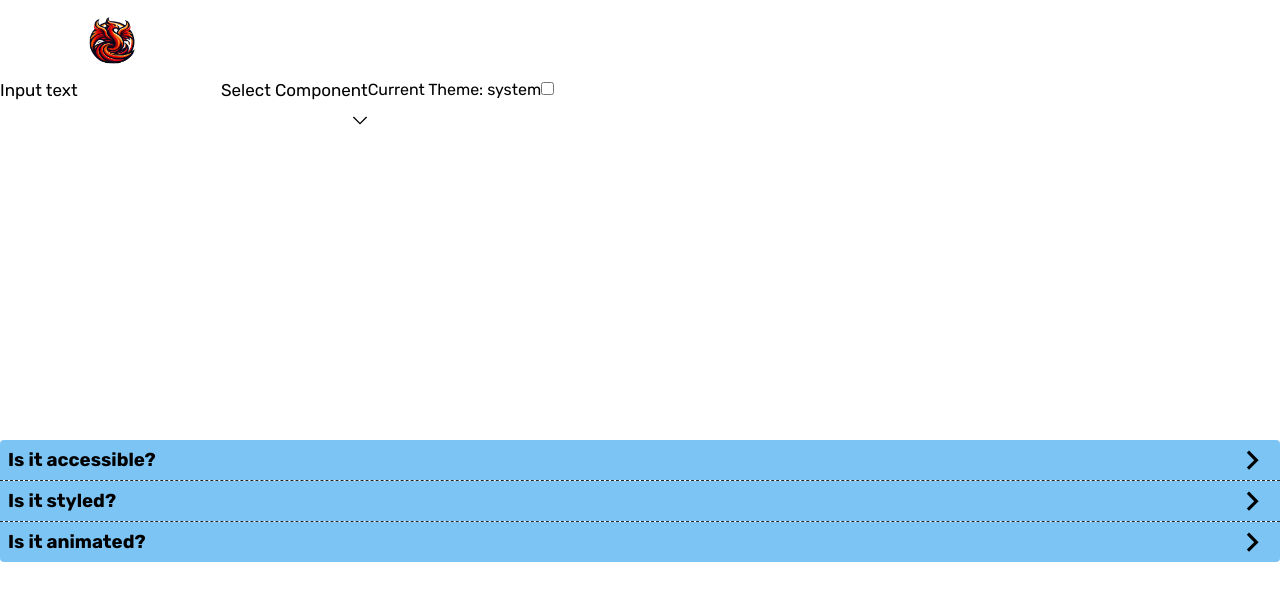
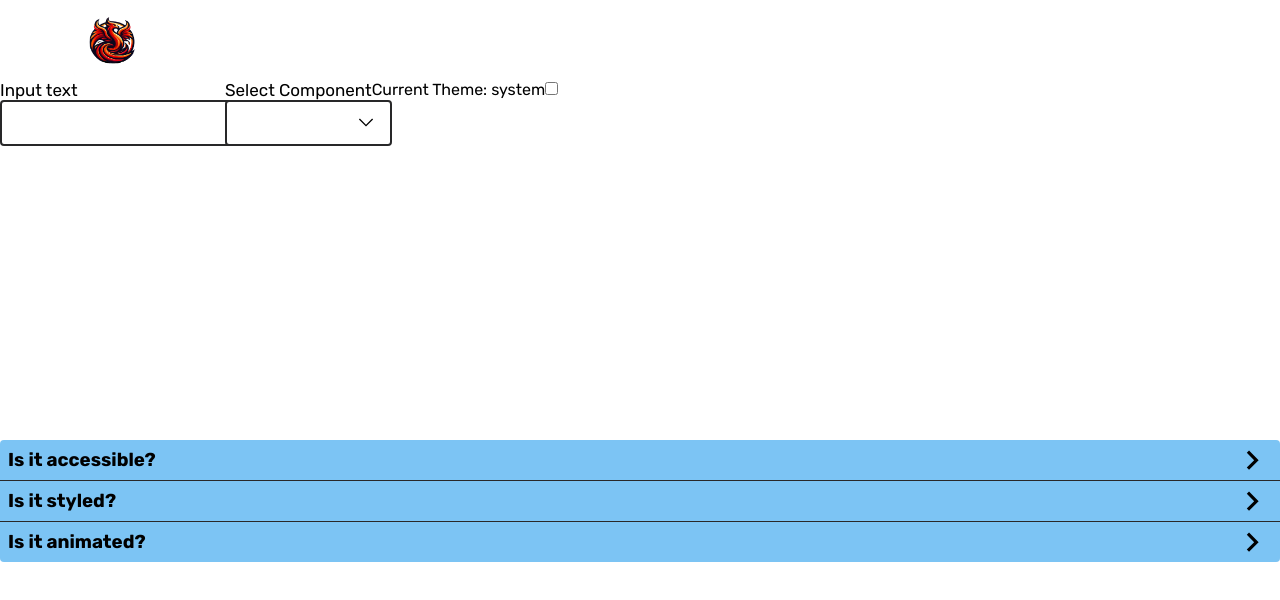
Before and after one commit to afc-afc0/myhtra-nextjs, a Next.js app: page /ui-components in a window 1280 px wide. Shown: the top 600 px of the page. Built offline with nearby package versions, Linux system fonts and the light colour scheme.

Commit message:
select updates

```diff
--- a/components/ui/Accordion/Accordion.module.css
+++ b/components/ui/Accordion/Accordion.module.css
@@ -7,7 +7,7 @@
 }
 
 .item:not(:first-child) {
-  border-top: var(--border-width-s) dashed var(--border-color);
+  border-top: var(--border-width-xs) solid var(--border-color);
 }
 
 .trigger {
--- a/components/ui/Form/Select/Select.module.css
+++ b/components/ui/Form/Select/Select.module.css
@@ -28,10 +28,9 @@
   max-height: 24rem;
   min-width: 8rem;
   overflow: hidden;
-  border: var(--border-size-xs) solid var(--border-color);
+  border: var(--border-width-xs) solid var(--border-color);
   border-radius: var(--border-radius-s);
   background-color: var(--background-color);
-  box-shadow: var(--shadow-color);
 }
 
 .viewport {
--- a/components/ui/Form/Shared/Shared.module.css
+++ b/components/ui/Form/Shared/Shared.module.css
@@ -2,7 +2,7 @@
   all: unset;
   position: relative;
   padding: var(--padding-s);
-  border: var(--border-size-m) solid var(--border-color);
+  border: var(--border-width-m) solid var(--border-color);
   border-radius: var(--border-radius-s);
   background-color: var(--background-color);
   font-size: var(--font-size-s);
@@ -11,6 +11,5 @@
 }
 
 .shared:focus {
-  box-shadow: 0px 0px 12px var(--shadow-color);
-  border: var(--border-size-m) solid var(--focus-border-color);
+  border-color: var(--focus-border-color);
 }
--- a/src/app/(default)/_components/CompanyHeader/CompanyHeader.tsx
+++ b/src/app/(default)/_components/CompanyHeader/CompanyHeader.tsx
@@ -22,7 +22,7 @@ export const CompanyHeader = () => {
               <Button size='m' text='About Us' onClick={(e) => focusOnView({ event: e, elementId: 'aboutUs'})} />
               {/* <Button size='m' text='Projects' /> */}
               {/* <Button size='m' text='Blog' /> */}
-              <Button size='m' text='Developers' onClick={(e) => focusOnView({ event: e, elementId: 'profileCards'})} />
+              <Button size='m' text='Portfolio' onClick={(e) => focusOnView({ event: e, elementId: 'profileCards'})} />
             </FlexContainer>
             <FocusOnViewButton elementId='aboutUs' />
           </FlexContainer>
```
